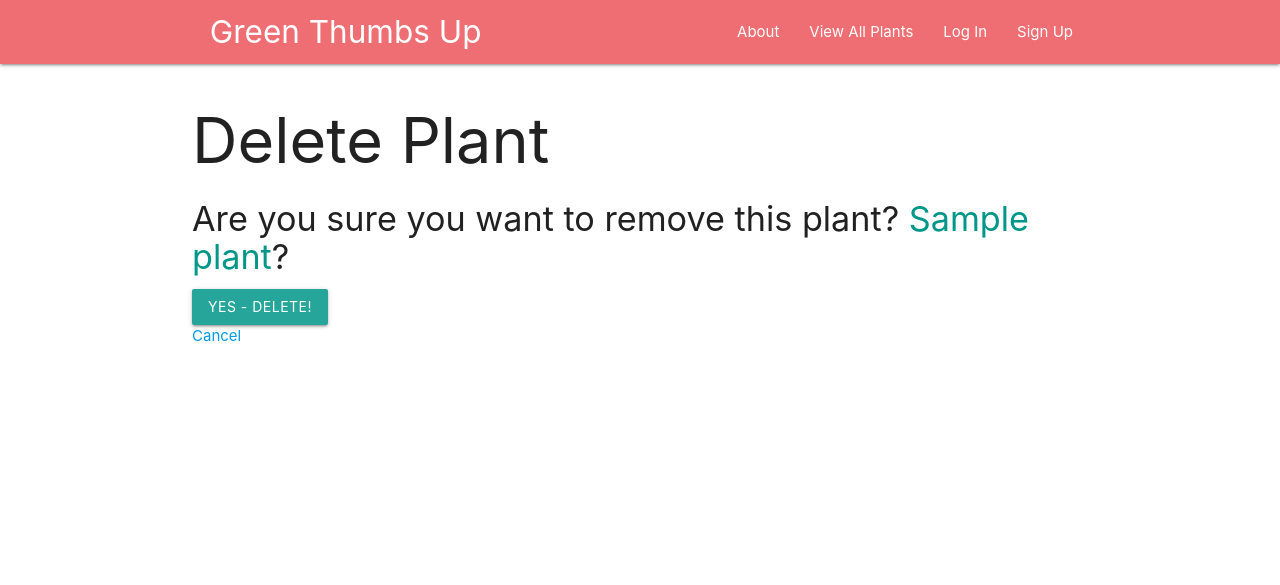
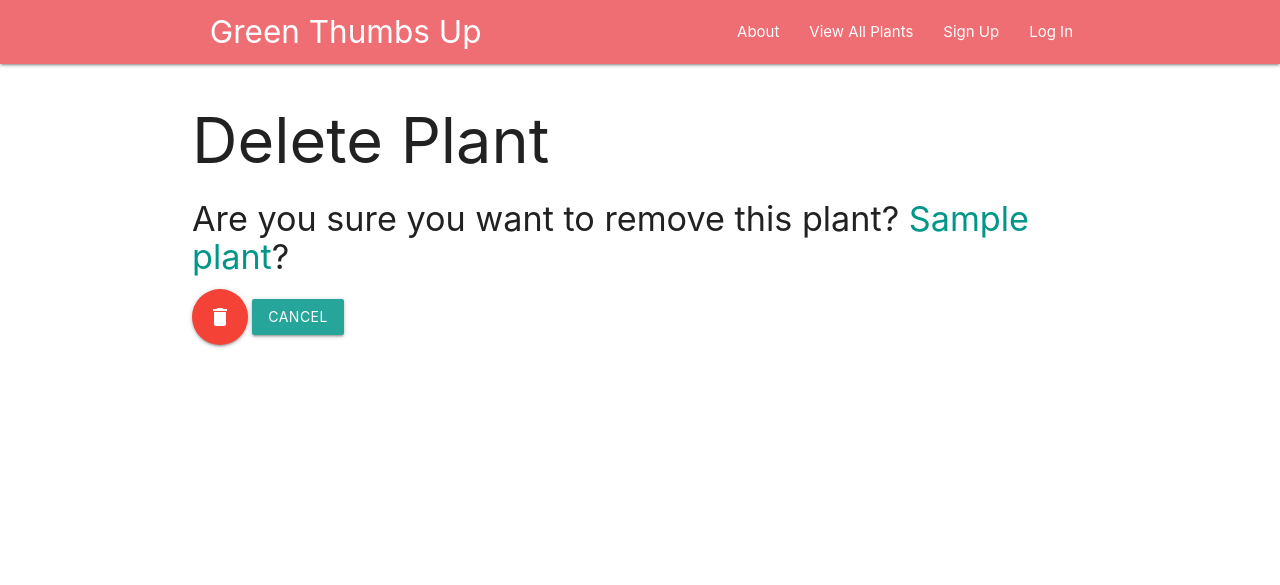
Before and after one commit to m3lfrancisco/greenthumbsup, a Django app: page /plants/1/delete/ in a window 1280 px wide. Shown: the top 585 px of the page. Run offline with Django 4.2, Linux system fonts and the light colour scheme; tables that the repository leaves empty hold one stand-in row (values such as "Sample post"); some libraries are stand-ins or nearby versions.

Commit message:
change fertilizing date to fertilize date, switch signup and login order in nav, change success url for PlantDelete to my plants, and change button and color for plant and fert confirm delete page

```diff
--- a/greenthumbsup/main_app/models.py
+++ b/greenthumbsup/main_app/models.py
@@ -17,7 +17,7 @@ class Profile(models.Model):
 
 class Fertilizer(models.Model):
     name = models.CharField(max_length=100)
-    fert_date = models.DateField('Fertilizing Date')
+    fert_date = models.DateField('Fertilize Date')
     frequency = models.CharField(max_length=100)
 
     def __str__(self):
--- a/greenthumbsup/main_app/templates/base.html
+++ b/greenthumbsup/main_app/templates/base.html
@@ -9,16 +9,15 @@
             <title>Green Thumbs Up</title>
         <link href="https://fonts.googleapis.com/icon?family=Material+Icons" rel="stylesheet">
         <link rel="stylesheet" href="https://cdnjs.cloudflare.com/ajax/libs/materialize/1.0.0/css/materialize.min.css">
+        <link rel="stylesheet" type="text/css" href="{% static 'css/style.css' %}">
         <script src="https://cdnjs.cloudflare.com/ajax/libs/materialize/1.0.0/js/materialize.min.js"></script>
         <script src="https://kit.fontawesome.com/9c55a8de8f.js" crossorigin="anonymous"></script>
-        <link rel="stylesheet" type="text/css" href="{% static 'css/style.css' %}">
     </head>
 
     <body>
         <header class="navbar-fixed">
             <nav class="nav-wrapper">
                 <div class="container">
-
                     <ul>
                         <li><a href="{% url 'home' %}" class="left brand-logo">&nbsp;&nbsp;Green Thumbs Up</a></li>
                     </ul>
@@ -32,11 +31,10 @@
                             <li><a href="{% url 'fertilizers_index' %}">View All Fertilizers</a></li>
                             <li><a href="{% url 'logout' %}">Log Out</a></li>
                         {% else %}
+                            <li><a href="{% url 'signup' %}">Sign Up</a></li>
                             <li><a href="{% url 'login' %}">Log In</a></li>
-                            <li><a href="{% url 'signup' %}">Sign Up</a></li>
                         {% endif %}
                     </ul>
-
                 </div>
             </nav>
         </header>
--- a/greenthumbsup/main_app/templates/home.html
+++ b/greenthumbsup/main_app/templates/home.html
@@ -1,7 +1,6 @@
 {% extends 'base.html' %}
-
 {% block content %}
 
-    <h1>Home</h1>
+<h1>Home</h1>
 
 {% endblock %}
--- a/greenthumbsup/main_app/templates/main_app/fertilizer_confirm_delete.html
+++ b/greenthumbsup/main_app/templates/main_app/fertilizer_confirm_delete.html
@@ -7,8 +7,10 @@
 
 <form action="" method="POST">
     {% csrf_token %}
-    <input type="submit" value="Yes - Delete!" class="btn waves-effect waves-light">
-    <a href="{% url 'fertilizers_detail' object.id %}">Cancel</a>
+    <button class="btn-floating btn-large waves-effect waves-light red" type="submit" name="action">
+        <i class="material-icons">delete</i>
+    </button>
+    <a class="btn waves-effect waves-light" href="{% url 'fertilizers_detail' object.id %}">Cancel</a>
 </form>
 
 {% endblock %}
--- a/greenthumbsup/main_app/templates/main_app/plant_confirm_delete.html
+++ b/greenthumbsup/main_app/templates/main_app/plant_confirm_delete.html
@@ -7,9 +7,10 @@
 
 <form action="" method="POST">
   {% csrf_token %}
-  <input type="submit" value="Yes - Delete!" class="btn">
+  <button class="btn-floating btn-large waves-effect waves-light red" type="submit" name="action">
+    <i class="material-icons">delete</i>
+  </button>
+  <a class="btn waves-effect waves-light" href="{% url 'detail' plant.id %}">Cancel</a>
 </form>
 
-<a href="{% url 'detail' plant.id %}">Cancel</a>
-
 {% endblock %}
--- a/greenthumbsup/main_app/views.py
+++ b/greenthumbsup/main_app/views.py
@@ -90,7 +90,7 @@ class PlantDelete(DeleteView):
     http://localhost:8000/plants/1/delete/
     """
     model = Plant
-    success_url = '/plants/'
+    success_url = '/plants/my_plants/'
 
 def add_watering(request, plant_id):
     form = WateringForm(request.POST)
```
